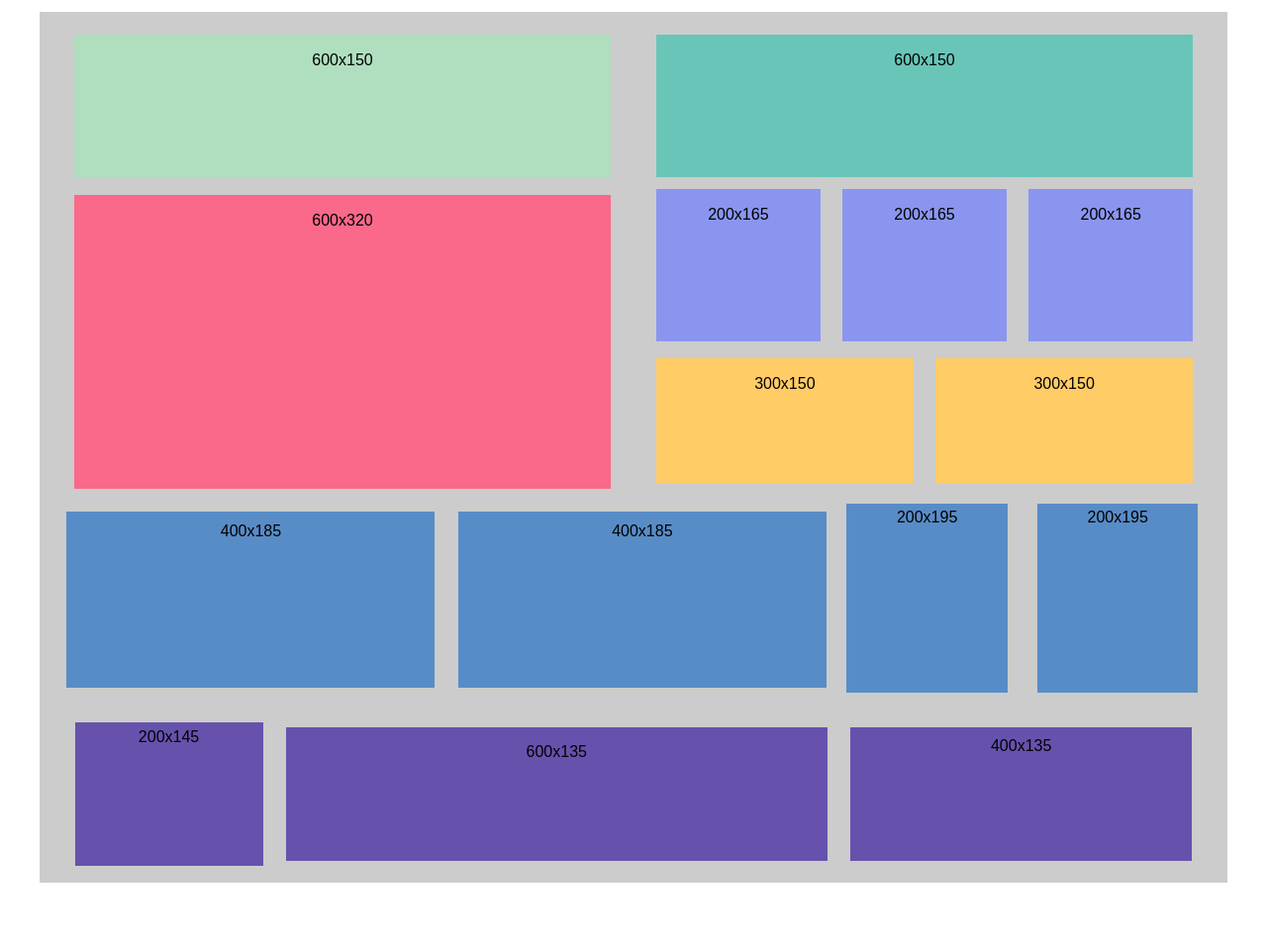
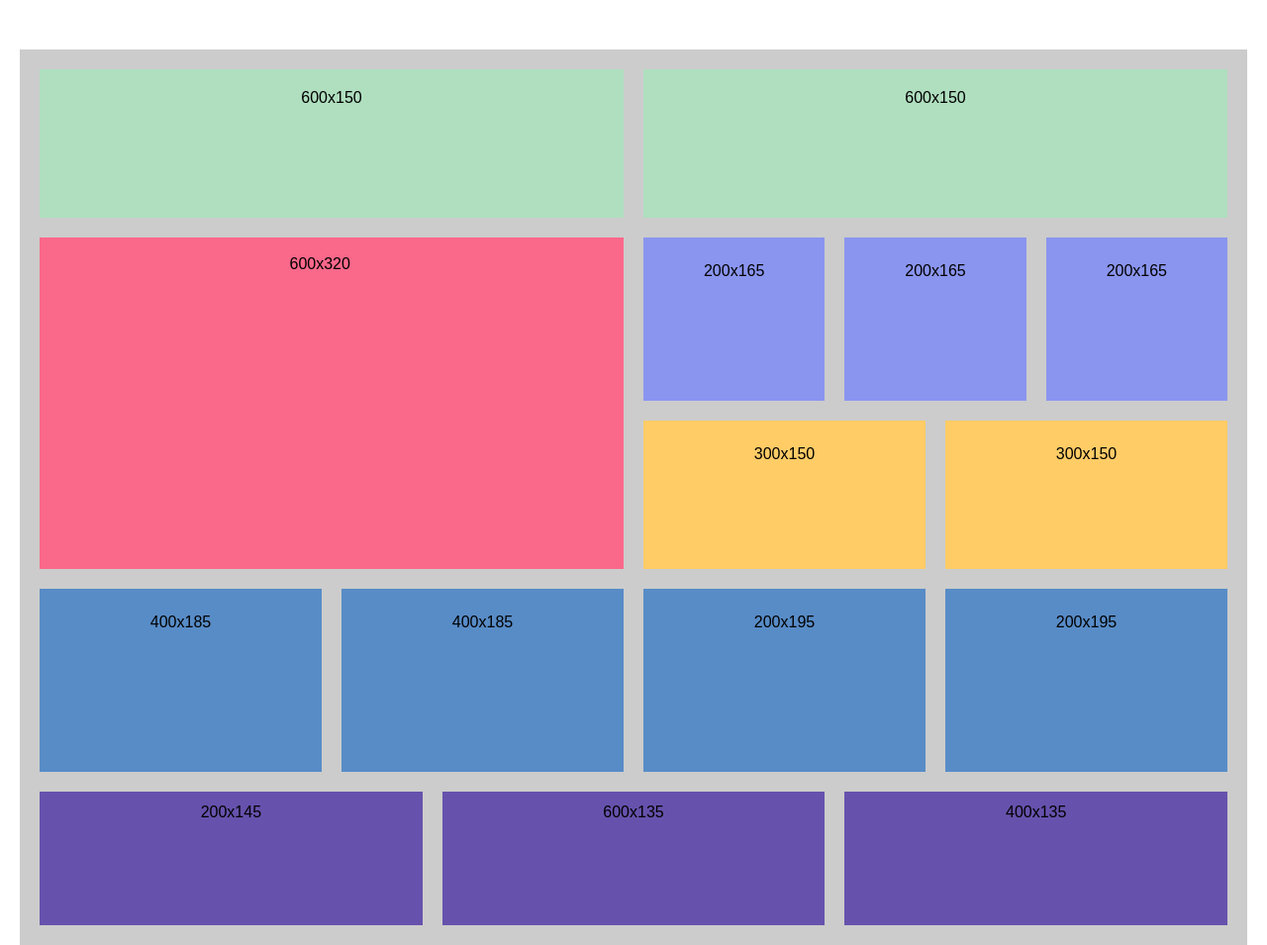
Before and after one commit to Evgeniykir2/html_css_lessons, a plain HTML site: page DZ_21_08_flex_grid/indexflex.html in a window 1280 px wide. Shown: the whole page at 99% size. Before the commit the page ends 892 px from the top, so only its background shows below. Drawn offline with Linux system fonts and the light colour scheme.

Commit message:
repaired errors at this homework

```diff
--- a/DZ_21_08_flex_grid/css/styles.css
+++ b/DZ_21_08_flex_grid/css/styles.css
@@ -5,58 +5,60 @@
     }
 
     *:before,
-*::after {
+    *:after {
         box-sizing: border-box;
     }
 
     .container {
         font-family: 'Arial', sans-serif;
-    margin: 0 auto;
+        margin: 50px auto 0;
         /* display: flex;      */
-    width: 1200px;
-    height: 880px;
+        width: 100%;
+        max-width: 1240px;
+        /*height: 880px;      */
         background-color: #ccc;
+        padding: 20px;
     }
 
     .row_1 {
-    margin: 1%;
         display: flex;
-    width: 98%;
-    height: 150px;
+        width: 100%;
+        margin-bottom: 20px;
     }
 
     .row_1-col_1 {
-    width: 50%;
-    height: 100%;
-    margin: 1%;
+        width: 100%;
+        max-width: calc((100%-20px)/2);
+        height: 150px;
+        margin-right: 20px;
     }
 
     ._600-150 {
         text-align: center;
-    padding: 3%;
-    width: 96%;
-    height: 96%;
-    margin: 2%;
+        padding: 20px;
+        /*width: 100%;      */
+        height: 150px;
         background-color: #afdfbf;
     }
 
     .bg_color_grenblue {
         background-color: #68c5b8;
+        margin-right: 0;
     }
 
     .row_2 {
-    margin: 1%;
-    width: 98%;
+        margin-bottom: 20px;
+        width: 100%;
         display: flex;
-    height: 320px;
+        height: 335px;
     }
 
     .row_2-col_1 {
-    display: flex;
-    flex-direction: column;
-    width: 50%;
+        width: 100%;
+        max-width: calc((100% - 20px)/2);
         height: 100%;
-    margin: 1%;
+        margin-right: 20px;
+        background-color: #fa688a;
         /*background-color: orangered;    */
     }
 
@@ -65,109 +67,134 @@
         padding: 3%;
         width: 96%;
         height: 96%;
-    margin: 2%;
-    background-color: #fa688a;
     }
 
     .bg_none {
+        width: 100%;
+        max-width: ((100%-20px)/2);
+        margin-right: 0;
         background-color: transparent;
     }
 
     .row_2-col_1-top {
         display: flex;
+        justify-content: center;
+        align-items: center;
         width: 100%;
         height: 165px;
+        margin-bottom: 20px;
     }
 
     ._200-165 {
         text-align: center;
-    padding: 3%;
-    width: 33%;
-    margin: 1% 2%;
+        width: 100%;
+        height: 100%;
+        max-width: calc((100%-40px)/3);
+        margin-right: 20px;
         background-color: #8a95ef;
+        padding: 25px;
+    }
+
+    ._200-165:last-of-type {
+        margin-right: 0;
     }
 
     .row_2-col_1-bottom {
         display: flex;
+        justify-content: center;
+        align-items: center;
         width: 100%;
         height: 150px;
     }
 
     ._300-150 {
         text-align: center;
-    padding: 3%;
-    width: 49%;
-    margin: 2%;
+        padding: 25px;
+        width: 100%;
+        max-width: calc((100%-20px)/2);
+        height: 100%;
+        margin-right: 20px;
         background-color: #ffcc66;
     }
 
+    ._300-150:last-of-type {
+        margin-right: 0;
+    }
+
     .row_3 {
-    margin: 1%;
         display: flex;
-    justify-content: space-between;
+        justify-content: center;
         align-items: center;
-    width: 98%;
-    height: 200px;
+        width: 100%;
+        height: 185px;
+        margin-bottom: 20px;
     }
 
     .row_3-col_1 {
-    width: 33%;
+        width: 100%;
+        max-width: calc((100%)/3);
         height: 185px;
-    margin: 5px 1%;
+        margin-right: 20px;
     }
 
     ._400-185 {
         text-align: center;
-    padding: 3%;
+        padding: 25px;
         width: 100%;
-    height: 96%;
-    margin: 1%;
+        height: 100%;
         background-color: #588cc7;
     }
 
     .row_3-col_2 {
-    width: 15%;
-    height: 195px;
-    margin: 1%;
+        width: 100%;
+        max-width: calc((100%-60px)/6);
+        margin-right: 20px;
+        height: 100%;
+        overflow: hidden;
+    }
+
+    .row_3-col_2:last-of-type {
+        margin-right: 0;
     }
 
     ._200-195 {
         text-align: center;
-    padding: 3%;
-    width: 96%;
-    height: 98%;
-    margin: 0.5%;
+        padding: 25px;
+        width: 100%;
+        height: 195px;
         background-color: #588cc7;
     }
 
     .row_4 {
-    width: 96%;
-    margin: 2%;
+        width: 100%;
         display: flex;
         justify-content: space-between;
         align-items: center;
-    height: 145px;
+        height: 135px;
     }
 
     .row_4-col_1 {
-    width: 16.5%;
+        width: 100%;
+        max-width: calc((100%-40px)/6);
         height: 100%;
-    margin: 0 1%;
         background-color: #6652ad;
+        margin-right: 20px;
     }
 
     .row_4-col_2 {
-    width: 47.5%;
-    height: 135px;
-    margin: 1%;
+        width: 100%;
+        max-width: calc((100%-40px)/2);
+        height: 100%;
         background-color: #6652ad;
+        margin-right: 20px;
     }
 
     .row_4-col_3 {
-    width: 30%;
-    height: 135px;
-    margin: auto 1%;
+        width: 100%;
+        max-width: calc((100%-40)/3);
+        height: 100%;
         background-color: #6652ad;
+        margin-right: 0;
     }
 
     ._200-145,
--- a/DZ_21_08_flex_grid/indexflex.html
+++ b/DZ_21_08_flex_grid/indexflex.html
@@ -13,10 +13,10 @@
     <section class="container">
         <div class="row_1">
             <div class="row_1-col_1">
-                <p class="_600-150">600x150</p>
+                <p class="_600-150"><span>600x150</span></p>
             </div>
-            <div class="row_1-col_1 ">
-                <p class="_600-150 bg_color_grenblue">600x150</p>
+            <div class="row_1-col_1 bg_color_grenblue">
+                <p class="_600-150 ">600x150</p>
             </div>
         </div>
         <div class="row_2">
```
Lines whose indentation alone changed are shown as unchanged.
